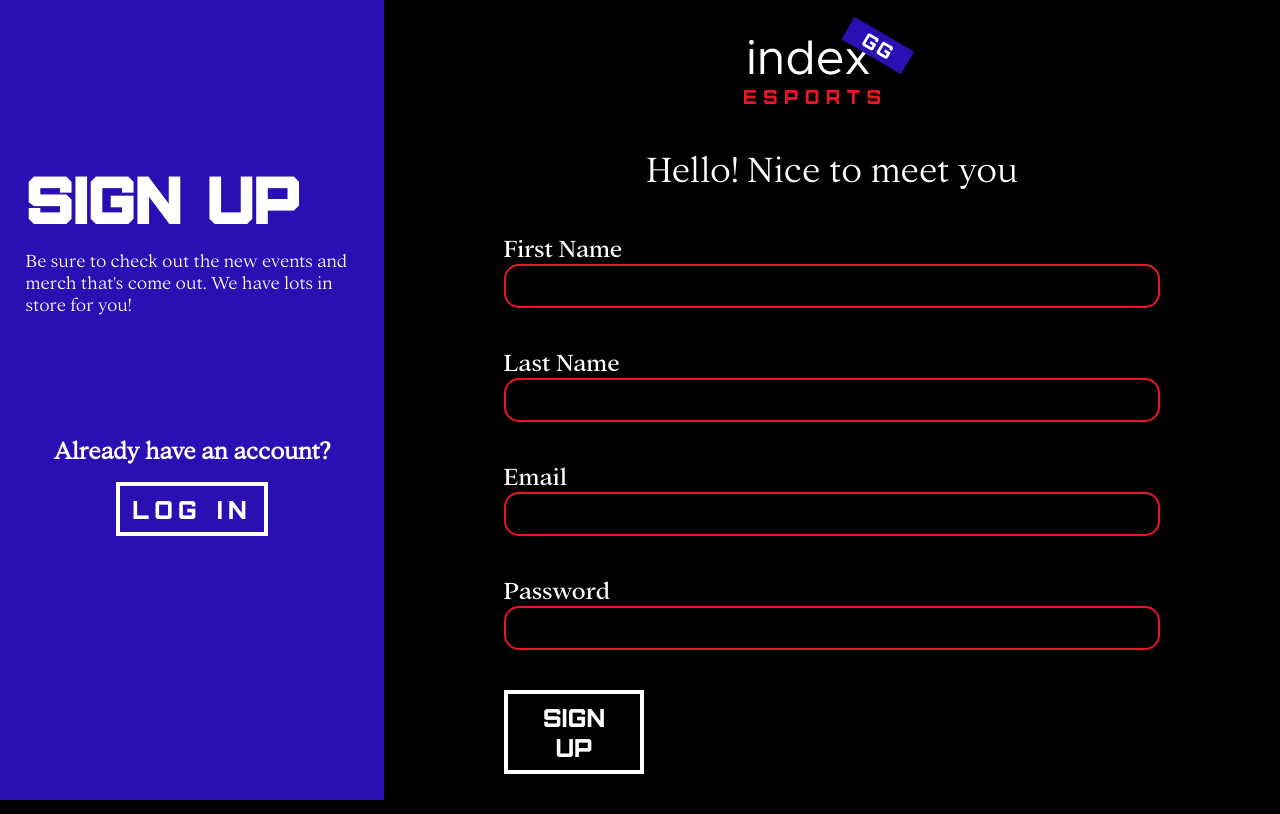
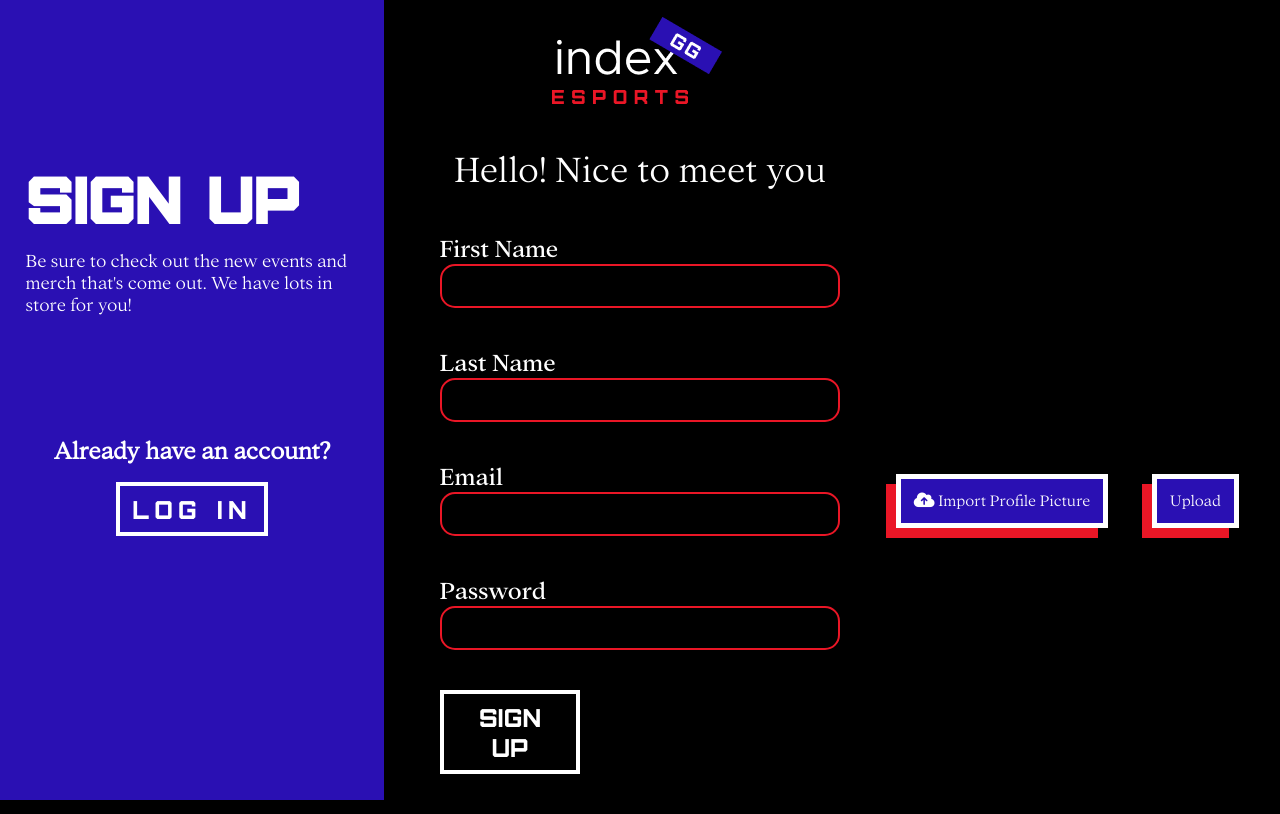
Before and after one commit to PhantasyCodes/indexg, a React (Vite) app: page /sign-up in a window 1280 px wide. Built offline with nearby package versions, Linux system fonts and the light colour scheme.

Commit message:
Figuring out profile picture upload

```diff
--- a/index.html
+++ b/index.html
@@ -8,6 +8,7 @@
   </head>
   <body>
     <div id="root"></div>
+    <script src="https://kit.fontawesome.com/bb2f5ec7b2.js" crossorigin="anonymous"></script>
     <script type="module" src="/src/main.jsx"></script>
   </body>
 </html>
--- a/package.json
+++ b/package.json
@@ -10,8 +10,10 @@
   },
   "dependencies": {
     "@react-spring/parallax": "^9.7.1",
+    "axios": "^1.3.4",
     "framer-motion": "^10.0.2",
     "react": "^18.2.0",
+    "react-avatar-editor": "^13.0.0",
     "react-dom": "^18.2.0",
     "react-intersection-observer": "^9.4.3",
     "react-router-dom": "^6.9.0",
--- /dev/null
+++ b/src/components/ImageUploadForm.css
@@ -0,0 +1,33 @@
+input[type="file"] {
+    position: absolute;
+    left: -9999px;
+}
+
+.custom-file-upload {
+    position: absolute;
+    font-family: Addington Light;
+    font-size: 1.3vw;
+    color: white;
+    padding: 1.5vh 1vw;
+    background-color: #2A10B3;
+    box-shadow: -10px 10px 0px #EA1626;
+    cursor: pointer;
+    border: solid 5px white;
+}
+
+label.custom-file-upload {
+    left: -10vw;
+    bottom: -20vh;
+}
+
+
+button.custom-file-upload {
+    left: 10vw;
+    bottom: -20vh;
+}
+
+.slider {
+    position: absolute;
+    top: -15vh;
+    z-index: 99;
+}
--- /dev/null
+++ b/src/components/ImageUploadForm.jsx
@@ -0,0 +1,72 @@
+import React, { useState } from 'react';
+import AvatarEditor from 'react-avatar-editor'; // Example library for image cropping
+import './ImageUploadForm.css'
+import { motion } from 'framer-motion';
+
+function ImageUploadForm(props) {
+  const [selectedImage, setSelectedImage] = useState(null);
+  const [croppedImage, setCroppedImage] = useState(null);
+  const [editor, setEditor] = useState(null);
+
+  const handleImageSelect = (event) => {
+    setSelectedImage(event.target.files[0]);
+  };
+
+  const handleImageCrop = () => {
+    if (editor !== null) {
+      const canvas = editor.getImage();
+      canvas.toBlob((blob) => {
+        setCroppedImage(blob);
+        props.onChildStateChange(blob);
+      });
+    }
+  };
+
+  const [scale, setScale] = useState(1)
+
+  const handleScaleChange = (e) => {
+    const scale = parseFloat(e.target.value);
+    setScale(scale);
+  }
+
+  return (
+    <div>
+        <motion.label whileHover={{scale:1.1, transition:{duration:0.2}}} htmlFor="file-upload" className="custom-file-upload">
+            <i className="fa fa-cloud-upload"></i> Import Profile Picture
+        </motion.label>
+        {selectedImage && (
+            <input
+            type="range"
+            min="1"
+            max="3"
+            step="0.01"
+            value={scale}
+            onChange={handleScaleChange}
+            className='slider'
+            />
+        )}
+      <input id='file-upload' type="file" accept="image/*" onChange={handleImageSelect} />
+      {selectedImage && (
+        <AvatarEditor
+          ref={(editor) => setEditor(editor)}
+          image={selectedImage}
+          width={250}
+          height={250}
+          border={50}
+          color={[255, 255, 255, 0.6]} // Example props for AvatarEditor
+          scale={scale}
+        >
+        </AvatarEditor>
+      )}
+      {croppedImage && (
+        <div>
+          <img src={URL.createObjectURL(croppedImage)} alt="Cropped" />
+          <button className='upload-button' onClick={handleImageCrop}>Upload</button>
+        </div>
+      )}
+      <motion.button whileHover={{scale:1.1, transition:{duration:0.2}}} className='custom-file-upload' onClick={handleImageCrop}>Upload</motion.button>
+    </div>
+  );
+}
+
+export default ImageUploadForm;
--- a/src/routes/Login.css
+++ b/src/routes/Login.css
@@ -40,8 +40,9 @@
     display: flex;
     flex-direction: column;
     align-items: center;
-    width: 70vw;
+    width: 40vw;
 }
+
 
 .login-right h2 {
     font-family: Addington Light;
@@ -66,7 +67,7 @@
 }
 
 .login-form input {
-    width: 50vw;
+    width: 30vw;
     background: transparent;
     border: 2px solid #EA1626;
     height: 5vh;
@@ -91,3 +92,19 @@
     width: 11vw;
     cursor: pointer;
 }
+
+.profile-pic-upload {
+    position: absolute;
+    right: 10vw;
+    top: 30vh;
+    width: 10vw;
+    height: 10vw;
+    display: flex;
+    align-items: center;
+    justify-content: center;
+}
+
+.profile-pic-upload h1 {
+    color: white;
+    font-size: 10vw;
+}
--- a/src/routes/SignUp.jsx
+++ b/src/routes/SignUp.jsx
@@ -3,6 +3,7 @@ import { useState } from 'react'
 import { Link } from 'react-router-dom'
 
 import logo from '../assets/logo.png'
+import ImageUploadForm from '../components/ImageUploadForm'
 
 
 import './Login.css'
@@ -12,6 +13,23 @@ const SignUp = () => {
     const [lastName, setLastName] = useState("")
     const [username, setUsername] = useState("")
     const [password, setPassword] = useState("")
+    const [profilePic, setProfilePic] = useState("")
+
+    function sendSignupRequest() {
+        const reqBody = {
+            firstname: firstName,
+            lastName: lastName,
+            email: username,
+            password: password,
+            profilePic: profilePic
+        }
+    }
+
+    const handleImageUpload = (childState) => {
+        const file = new File([childState], 'my-image.png', {type: 'image/png'})
+        setProfilePic(file.name);
+        console.log(file.name)
+    }
 
     return (
         <div className='login-page'>
@@ -48,9 +66,12 @@ const SignUp = () => {
                         <input type="password" id='password' value={password} onChange={(event) => setPassword(event.target.value)} />
                     </div>
                 <div className="login-button">
-                    <button id='submit' type='button'>SIGN UP</button>
+                    <button id='submit' type='button' onClick={() => sendSignupRequest()}>SIGN UP</button>
                 </div>
                 </div>
+            </div>
+            <div className="profile-pic-upload">
+                <ImageUploadForm onChildStateChange={handleImageUpload} />
             </div>
         </div>
     )
```
Also changed, not shown: 1 other file (tests, documents, lock files or other folders).
